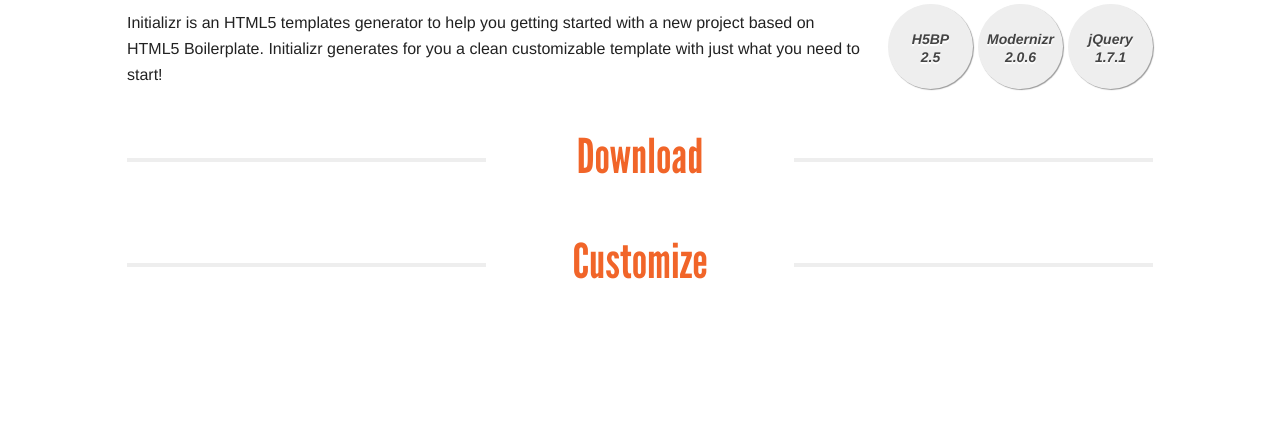
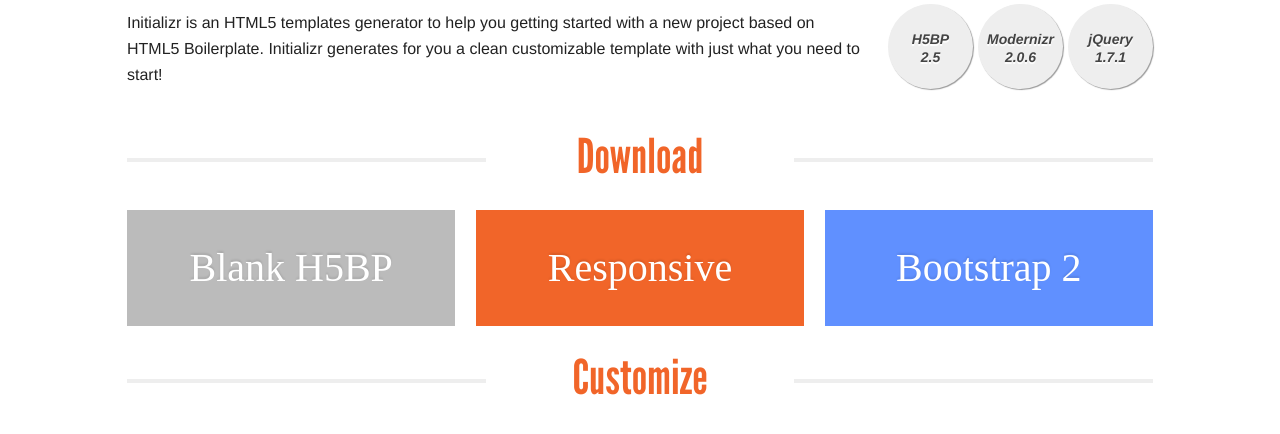
Before and after one commit to verekia/initializr-website, a PHP site: page / in a window 1280 px wide. Shown: the part 182-616 px from the top of the page. Run offline with PHP 8.4, Linux system fonts and the light colour scheme; some libraries are stand-ins or nearby versions.

Commit message:
Added download buttons

```diff
--- a/css/style.css
+++ b/css/style.css
@@ -314,6 +314,70 @@ body{ font:16px/26px Helvetica, Helvetica Neue, Arial; }
 	float:right;
 }
 
+.download-block{
+	float:left;
+	width:32%;
+/* 	height:120px; */
+	background:silver;
+	margin-right:2%;
+}
+
+.download-block:last-child{
+	margin-right:0;
+}
+
+.blank-background{
+	background:#bbb;
+}
+
+.blank-background:hover{
+	background:#c4c4c4;
+}
+
+
+
+.initializr-background{
+	background:#F16529;
+}
+
+.initializr-background:hover{
+	background:#F67539;
+}
+
+.bootstrap-background{
+	background:#6090ff;
+}
+.bootstrap-background:hover{
+	background:#78a0ff;
+}
+
+
+
+#download-section h3{
+	font-weight:normal;
+	font-family:ChunkFive;
+	font-size:2.5em;
+	color:white;
+	margin:0;
+	text-align:center;
+	text-shadow:0 -2px 2px rgba(0, 0, 0, 0.1);
+}
+
+#download-section a{
+	display:block;
+	width:100%;
+	padding:45px 0;
+	color:white;
+	text-decoration:none;
+}
+
+/* #download-section .blank-background h3{ */
+/* 	text-shadow: */
+/* 	-1px -1px 1px rgba(0, 0, 0, 0.4), */
+/* 	1px 1px 1px rgba(0, 0, 0, 0.4); */
+/* } */
+
+
 /* ==============
     MOBILE: Main
    ============== */
--- a/index.html
+++ b/index.html
@@ -55,6 +55,15 @@
 				Download
 			</h2>
 			<div id="download-section" class="clearfix">
+				<div class="download-block blank-background clearfix">
+					<h3><a href="#">Blank H5BP</a></h3>
+				</div>
+				<div class="download-block initializr-background clearfix">
+					<h3><a href="#">Responsive</a></h3>
+				</div>
+				<div class="download-block bootstrap-background clearfix">
+					<h3><a href="#">Bootstrap 2</a></h3>
+				</div>
 			</div>
 			<h2 class="separator">
 				Customize
```
